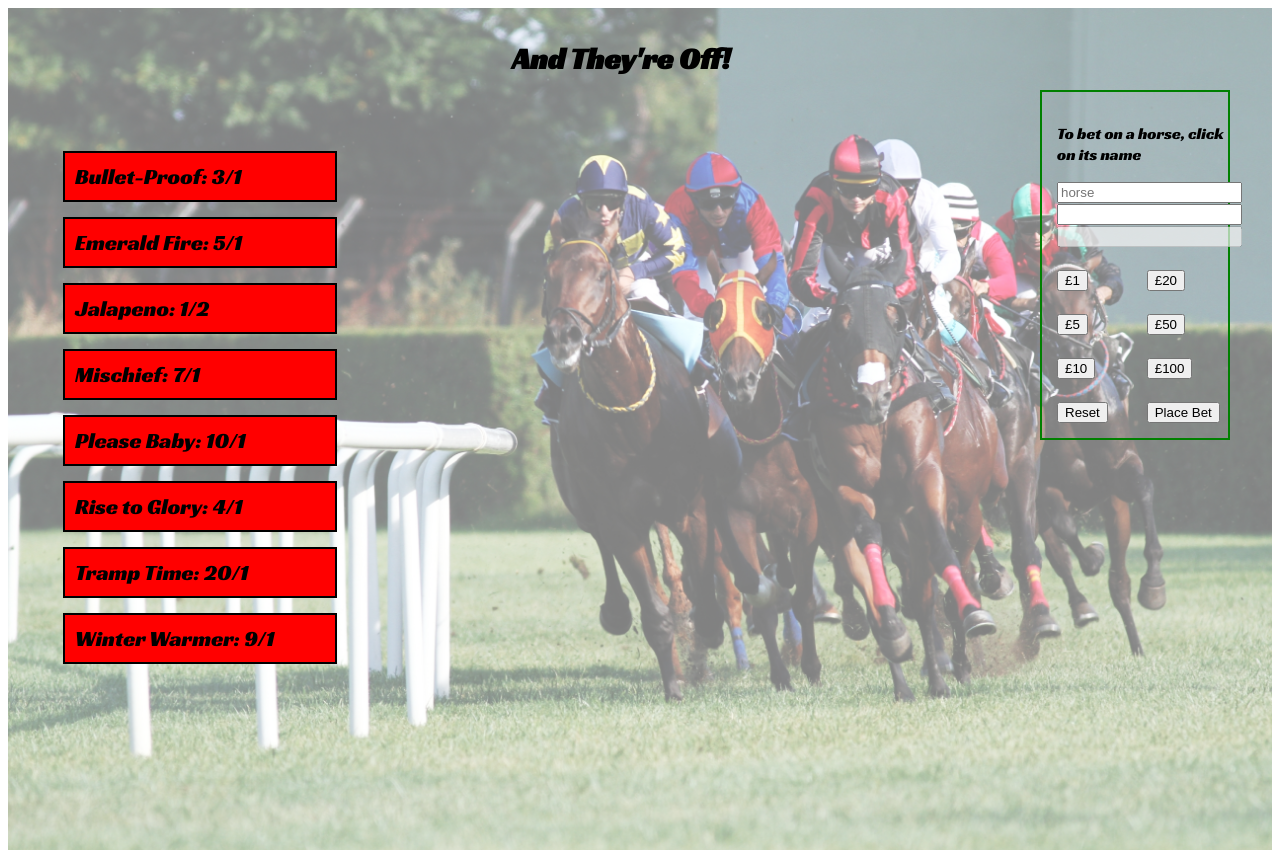
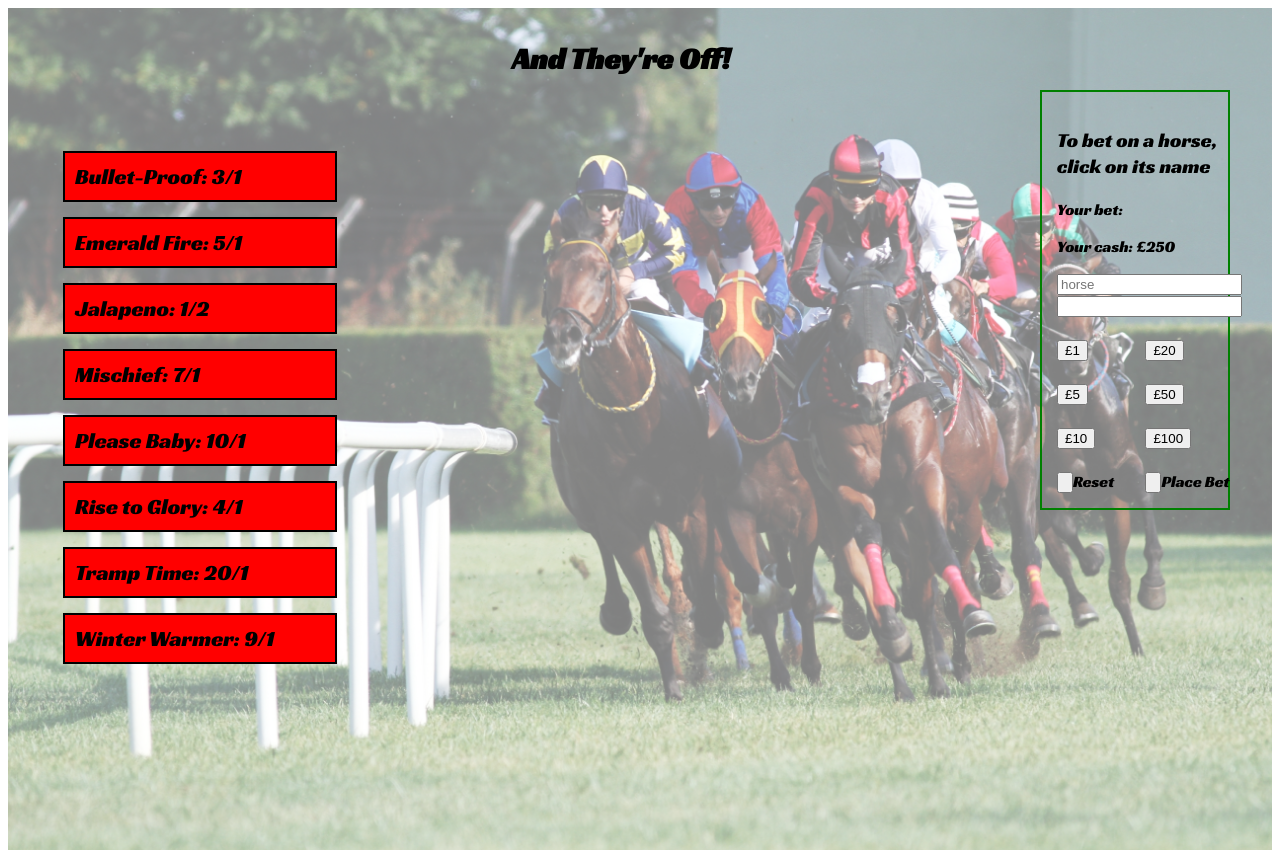
Before and after one commit to marks2508/WDI-First-Project, a PHP site: page /race-v2.html in a window 1280 px wide. Shown: the top 850 px of the page. Run offline with PHP 8.4, Linux system fonts and the light colour scheme; some libraries are stand-ins or nearby versions.

Commit message:
fixed bet display

```diff
--- a/css/style-race.css
+++ b/css/style-race.css
@@ -12,7 +12,7 @@ h1 {
 }
 .bet {
   font-family: 'Racing Sans One';
-  font-size: px;
+  font-size: 20px;
 }
 .background {
   background-size: cover;
@@ -36,6 +36,11 @@ div {
   height: 40px;
   float: left;
   margin: 5px;
+}
+.oddscalc {
+  position: absolute;
+  display: flex;
+  top: 64px;
 }
 
 .horse1 {
--- a/js/script.js
+++ b/js/script.js
@@ -1,18 +1,76 @@
 console.log('JS loaded - fine');
 $(() => {
-  const $choice = $('.choice');
+
+  const $horse = $('.choice');
+  let $odds = $('.odds');
   const $betting = $('.bet');
+  const $playerWallet = $('.playerWallet');
+  const $onePound = $('.onePound');
+  const $fivePound = $('.fivePound');
+  const $tenPound = $('.tenPound');
+  const $twentyPound = $('.twentyPound');
+  const $fiftyPound = $('.fiftyPound');
+  const $hundredPound = $('.hundredPound');
+  const $reset = $('.resetBet');
+  let $cashAvailable = $('.cashAvailable');
+  const $placeBet = $('.placeBet');
 
-  // function bet(e) {
-  //   const horseChoice = $(e.target).text();
-  //   $betting.text(horseChoice);
-  // }
-
-  $choice.on('click', (e) => {
+  $horse.on('click', (e) => {
     console.log('hello');
-    const horseChoice = $(e.target).text();
+    const horseChoice = $(e.target).html();
     $betting.text(horseChoice);
   });
+
+  $cashAvailable.html('Your cash: ' + '£' + 250);
+
+  $onePound.on('click', (e)  => {
+    console.log('one');
+    const betAmount = $(e.target).val();
+    console.log(betAmount);
+    $playerWallet.text('Your bet: ' + betAmount);
+  });
+
+  $fivePound.on('click', (e)  => {
+    console.log('five');
+    const betAmount = $(e.target).val();
+    $playerWallet.html('Your bet: ' + betAmount);
+  });
+
+  $tenPound.on('click', (e)  => {
+    console.log('ten');
+    const betAmount = $(e.target).val();
+    $playerWallet.html('Your bet: ' + betAmount);
+  });
+
+  $twentyPound.on('click', (e)  => {
+    console.log('twenty');
+    const betAmount = $(e.target).val();
+    $playerWallet.html('Your bet: ' + betAmount);
+  });
+
+  $fiftyPound.on('click', (e)  => {
+    console.log('fifty');
+    const betAmount = $(e.target).val();
+    $playerWallet.html('Your bet: ' + betAmount);
+  });
+
+  $hundredPound.on('click', (e)  => {
+    console.log('hundred');
+    const betAmount = $(e.target).val();
+    $playerWallet.html('Your bet: ' + betAmount);
+  });
+
+  $reset.on('click', (e) => {
+    console.log('reset');
+    $playerWallet.html('Your bet: ');
+  });
+
+  $placeBet.on('click', (e) => {
+    console.log('bet placed');
+    console.log($cashAvailable - $playerWallet);
+  });
+
+
 
   $( '#go' ).click(function() {
     $('.horse1:first').animate({
@@ -24,6 +82,7 @@ $(() => {
       }
     });
   });
+
   $( '#go' ).click(function() {
     $('.horse2:first').animate({
       left: 1000
@@ -34,6 +93,7 @@ $(() => {
       }
     });
   });
+
   $( '#go' ).click(function() {
     $('.horse3:first').animate({
       left: 1000
@@ -44,6 +104,7 @@ $(() => {
       }
     });
   });
+
   $( '#go' ).click(function() {
     $('.horse4:first').animate({
       left: 1000
@@ -54,6 +115,7 @@ $(() => {
       }
     });
   });
+
   $( '#go' ).click(function() {
     $('.horse5:first').animate({
       left: 1000
@@ -64,6 +126,7 @@ $(() => {
       }
     });
   });
+
   $( '#go' ).click(function() {
     $('.horse6:first').animate({
       left: 1000
@@ -74,6 +137,7 @@ $(() => {
       }
     });
   });
+
 });
 //
 // const $button = $('.choice');
--- a/race-v2.html
+++ b/race-v2.html
@@ -27,31 +27,31 @@
       <tr>
         <td colspan="2">
           <p class="bet">To bet on a horse, click on its name</p>
+          <p class="playerWallet">Your bet: </p>
+          <p class="cashAvailable">Your cash: </p>
+
           <input type="text" placeholder="horse" class="betting">
-                <input class="help">
-                <input type="text" name="display" id="display" disabled>
+          <input type="text" class="amount">
         </td>
       </tr>
       <tr>
-               <td><input type="button" name="one" value="£1" onclick="total.display.value += '£1'"></td>
-               <td><input type="button" name="twenty" value="£20" onclick="total.display.value += '£20'"></td>
-
+        <td><input type="button" name="one" class="onePound" value="£1"></td>
+        <td><input type="button" name="twenty" class="twentyPound" value="£20"></td>
       </tr>
       <tr>
-               <td><input type="button" name="four" value="£5" onclick="total.display.value += '£5'"></td>
-               <td><input type="button" name="five" value="£50" onclick="total.display.value += '£50'"></td>
+        <td><input type="button" name="four" class="fivePound" value="£5"></td>
+        <td><input type="button" name="five" class="fiftyPound" value="£50"></td>
       </tr>
       <tr>
-               <td><input type="button" name="seven" value="£10" onclick="total.display.value += '£10'"></td>
-               <td><input type="button" name="eight" value="£100" onclick="total.display.value += '£100'"></td>
+        <td><input type="button" name="seven" class="tenPound" value="£10"></td>
+        <td><input type="button" name="eight" class="hundredPound" value="£100"></td>
       </tr>
       <tr>
-               <td><input type="button" id="clear" name="clear" value="Reset" onclick="total.display.value = ''"></td>
-               <td><input type="button" name="zero" value="Place Bet" onclick="total.display.value += '0'"></td>
+        <td><input type="button" name="clear" class="resetBet">Reset</td>
+        <td><input type="button" name="zero" class="placeBet">Place Bet</td>
       </tr>
     </table>
   </form>
-  </div>
   <div class="race">
     <p><button id='go'>Start race</button></p>
     <div class="horse1">1</div>
```
Also changed, not shown: images/horse-in-running-motion-silhouette.svg (added). Lines whose indentation alone changed are shown as unchanged.
